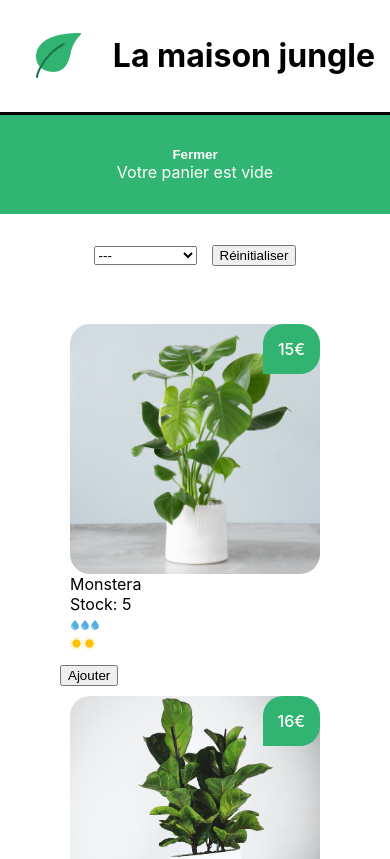
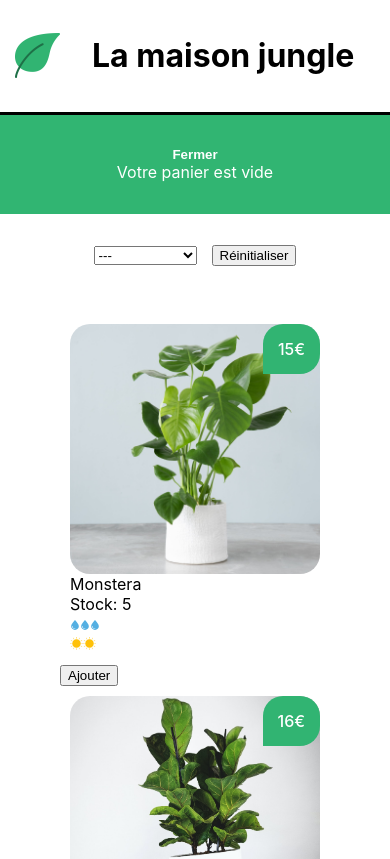
Before and after one commit to Manzana1/UrbanRoots, a React (Vite) app: page / in a window 390 px wide. Shown: the top 859 px of the page. Built offline with nearby package versions, Linux system fonts and the light colour scheme.

Commit message:
adjustments mobile

```diff
--- a/src/styles/Banner.css
+++ b/src/styles/Banner.css
@@ -1,10 +1,10 @@
 .lmj-banner {
   color: black;
-  text-align: right;
+  text-align: left;
   padding: 32px;
   border-bottom: solid 3px black;
   display: flex;
-  justify-content: flex-end;
+
   flex-direction: row;
   align-items: center;
 }
@@ -18,7 +18,7 @@
   width: 45px;
 }
 
-@media (max-width: 480px) {
+@media (max-width: 800px) {
   .lmj-banner {
     text-align: center;
     padding: 15px;
--- a/src/styles/Cart.css
+++ b/src/styles/Cart.css
@@ -34,7 +34,7 @@
   color: black;
 }
 
-@media (max-width: 480px) {
+@media (max-width: 800px) {
   .lmj-cart {
     width: auto;
     text-align: center;
@@ -44,5 +44,6 @@
   }
   .lmj-cart-closed {
     text-align: center;
+    width: auto;
   }
 }
--- a/src/styles/Layout.css
+++ b/src/styles/Layout.css
@@ -3,7 +3,7 @@
   flex-direction: row;
 }
 
-@media (max-width: 480px) {
+@media (max-width: 800px) {
   .lmj-layout-inner {
     display: block;
   }
```
